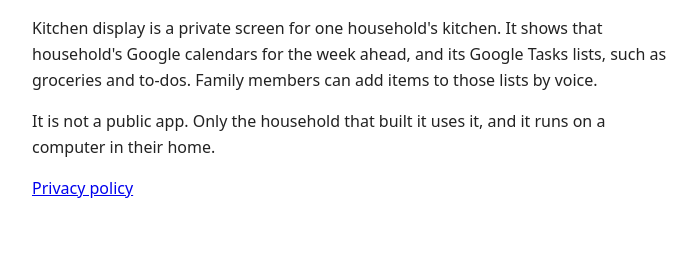
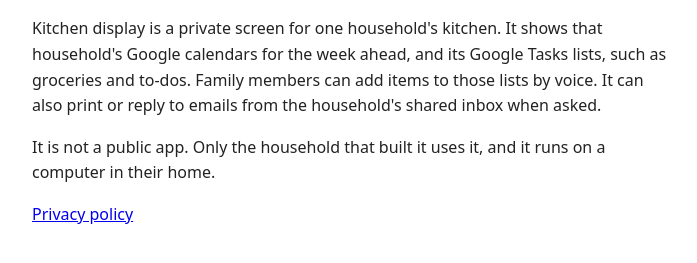
Before and after one commit to Safe1919/safe1919.github.io, a plain HTML site: page index.html in a window 1280 px wide. Shown: the part 97-360 px from the top of the page, without its empty margins (288-985 px from the left). Drawn offline with Linux system fonts and the light colour scheme.

Commit message:
Home: mention printing and replying to shared-inbox emails

```diff
--- a/index.html
+++ b/index.html
@@ -11,7 +11,7 @@
 </head>
 <body>
 <h1>Kitchen display</h1>
-<p>Kitchen display is a private screen for one household's kitchen. It shows that household's Google calendars for the week ahead, and its Google Tasks lists, such as groceries and to-dos. Family members can add items to those lists by voice.</p>
+<p>Kitchen display is a private screen for one household's kitchen. It shows that household's Google calendars for the week ahead, and its Google Tasks lists, such as groceries and to-dos. Family members can add items to those lists by voice. It can also print or reply to emails from the household's shared inbox when asked.</p>
 <p>It is not a public app. Only the household that built it uses it, and it runs on a computer in their home.</p>
 <p><a href="privacy.html">Privacy policy</a></p>
 </body>
```
